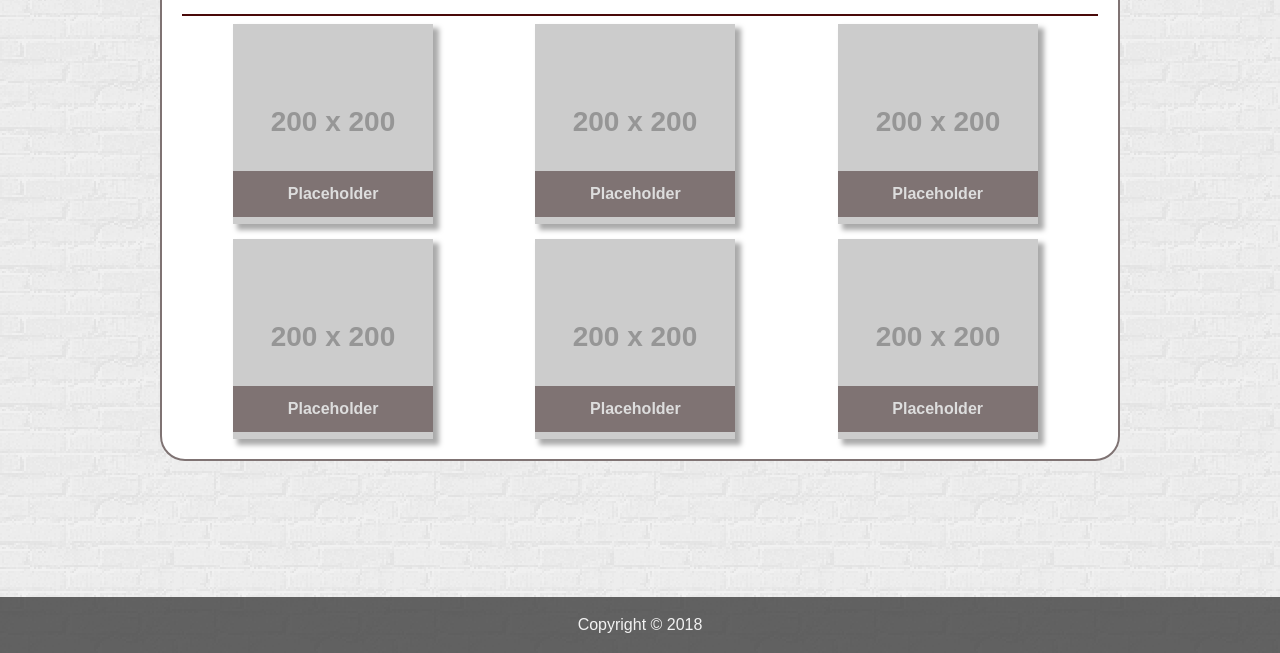
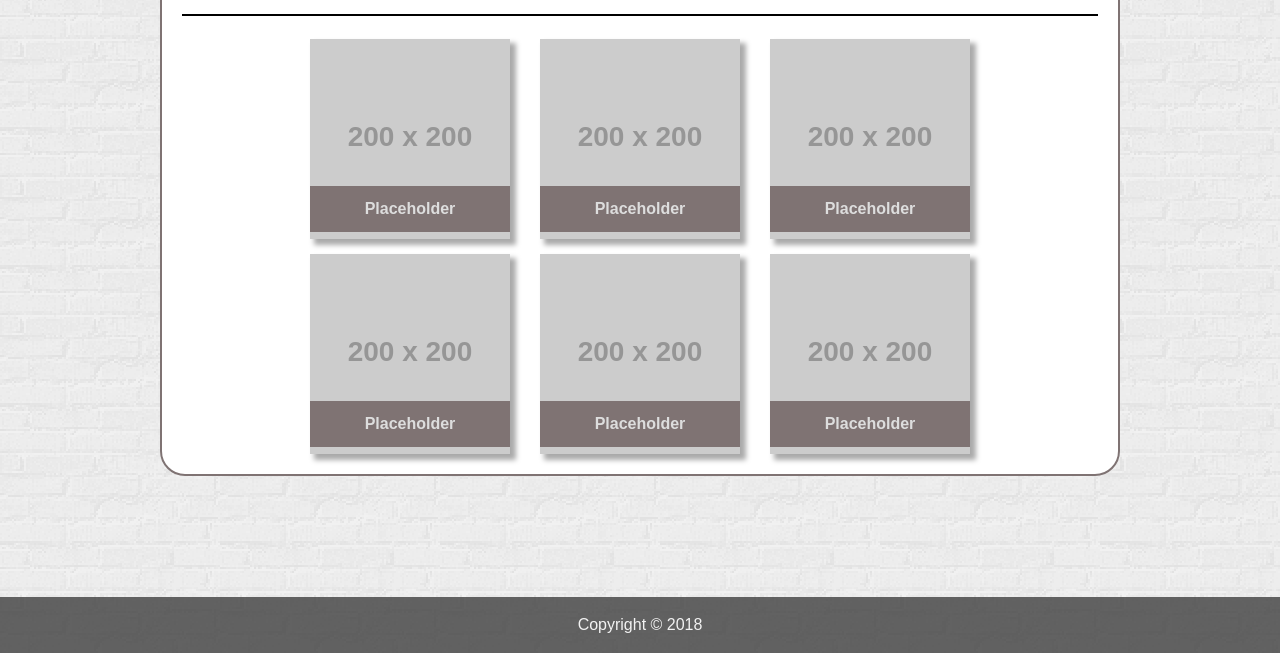
Before and after one commit to jamesk111/Responsive-Portfolio, a plain HTML site: page portfolio.html in a window 1280 px wide. Shown: the part 147-800 px from the top of the page. Drawn offline with Linux system fonts and the light colour scheme; placeholder pictures from the web are drawn by us.

Commit message:
convert portfolio.html to use flexbox

```diff
--- a/assets/css/style.css
+++ b/assets/css/style.css
@@ -34,11 +34,7 @@ p {
     margin: 20px 0;
 }
 
-/* Overall Nav settings */
-/* .nav-wrapper {
-    background-color: rgba(51, 51, 51, 0.75);
-} */
-
+/* Nav settings */
 .nav-normal {
     overflow: hidden;
     background-color: rgba(51, 51, 51, 0.75);
@@ -92,10 +88,9 @@ p {
 /* Content Settings */
 .content-wrapper {
 	max-width: 960px;
-    margin: 0 auto;
+    margin: 20px auto 5px auto;
     background-color: white;
     padding: 0 20px 20px 20px;
-    margin-top: 20px;
     border-radius: 25px;
     border: 2px solid #7F7373;
     overflow: auto;
@@ -103,34 +98,27 @@ p {
 }
 
 .content-wrapper hr {
-    background-color: #490909;
+    background-color: #000;
     border: 0;
     height: 2px;
 }
 
-.row::after {
-    display: table;
-    clear: both;
-}
-
-.column {
-    float: left;
-    width: 33%;
+/* Portfolio Projects */
+.projects {
+    display: flex;
+    flex-wrap: wrap;
+    justify-content: center;
 }
 
 .project-wrapper {
     height: 200px;
     width: 200px;
     position: relative;
-    margin: 15px auto 0 auto;
+    margin: 15px 15px 0 15px;
     box-shadow: 5px 5px 5px 1px #aaa;
 }
 
-.project-wrapper:first-child {
-    margin: 0 auto;
-}
-
-.project-wrapper p {
+.project-wrapper > p {
     position: absolute;
     top: 75%;
     left: 50%;
@@ -203,16 +191,18 @@ input[type=submit]:hover {
 }
 
 /* Medium Screens */
-@media only screen and (max-width: 300px) {
-
+@media only screen and (max-width: 980px) {
+    .content-wrapper {
+        margin: 20px 20px 5px 20px;
+    }
 }
 
 /* Small Screens */
-@media only screen and (max-width: 300px) {
+@media only screen and (max-width: 768px) {
 
 }
 
 /* Extra Small Screens */
-@media only screen and (max-width: 300px) {
+@media only screen and (max-width: 640px) {
 
 }
--- a/portfolio.html
+++ b/portfolio.html
@@ -28,9 +28,7 @@
         </header>
         <hr>
 
-        <!-- Row 1 -->
-        <div class="row">
-            <div class="column">
+        <div class="projects">
             <div class="project-wrapper">
                 <img src="https://placehold.it/200x200" alt="Placeholder">
                 <p>Placeholder</p>
@@ -39,12 +37,6 @@
                 <img src="https://placehold.it/200x200" alt="Placeholder">
                 <p>Placeholder</p>
             </div>
-            </div>
-        </div>
-
-        <!-- Row 2 -->
-        <div class="row">
-            <div class="column">
             <div class="project-wrapper">
                 <img src="https://placehold.it/200x200" alt="Placeholder">
                 <p>Placeholder</p>
@@ -53,12 +45,6 @@
                 <img src="https://placehold.it/200x200" alt="Placeholder">
                 <p>Placeholder</p>
             </div>
-            </div>
-        </div>
-
-        <!-- Row 3 -->
-        <div class="row">
-            <div class="column">
             <div class="project-wrapper">
                 <img src="https://placehold.it/200x200" alt="Placeholder">
                 <p>Placeholder</p>
@@ -66,7 +52,6 @@
             <div class="project-wrapper">
                 <img src="https://placehold.it/200x200" alt="Placeholder">
                 <p>Placeholder</p>
-                </div>
             </div>
         </div>
     </section>
```
Lines whose indentation alone changed are shown as unchanged.
